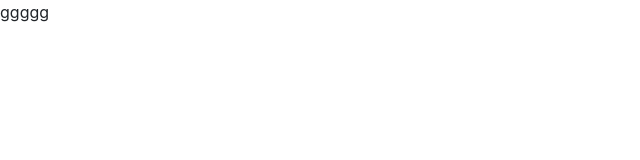
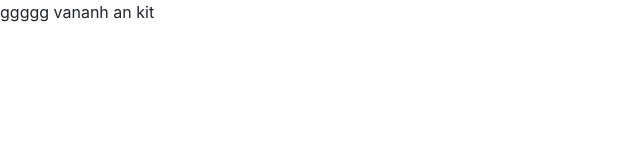
Before and after one commit to luanntpd03043/du_an_TN, a website: page app/about.html in a window 1280 px wide. Shown: the whole page, without its empty margins (0-640 px from the left). Drawn offline with nearby package versions, Linux system fonts and the light colour scheme.

Commit message:
update about

```diff
--- a/app/about.html
+++ b/app/about.html
@@ -11,6 +11,7 @@
   </head>
   <body>
       ggggg
+      vananh an kit
     <!-- Optional JavaScript -->
     <!-- jQuery first, then Popper.js, then Bootstrap JS -->
     <script src="https://code.jquery.com/jquery-3.3.1.slim.min.js" integrity="sha384-q8i/X+965DzO0rT7abK41JStQIAqVgRVzpbzo5smXKp4YfRvH+8abtTE1Pi6jizo" crossorigin="anonymous"></script>
```
